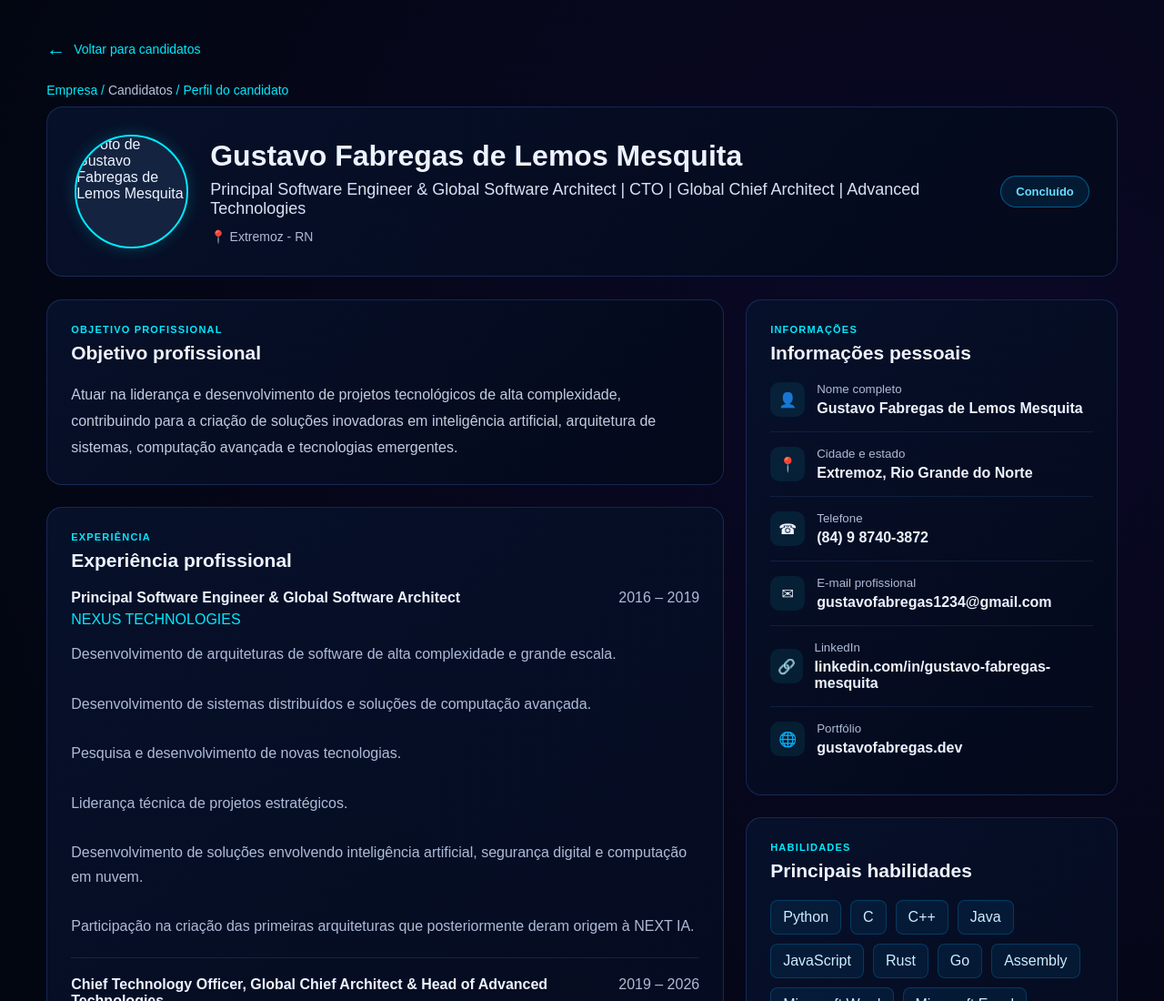
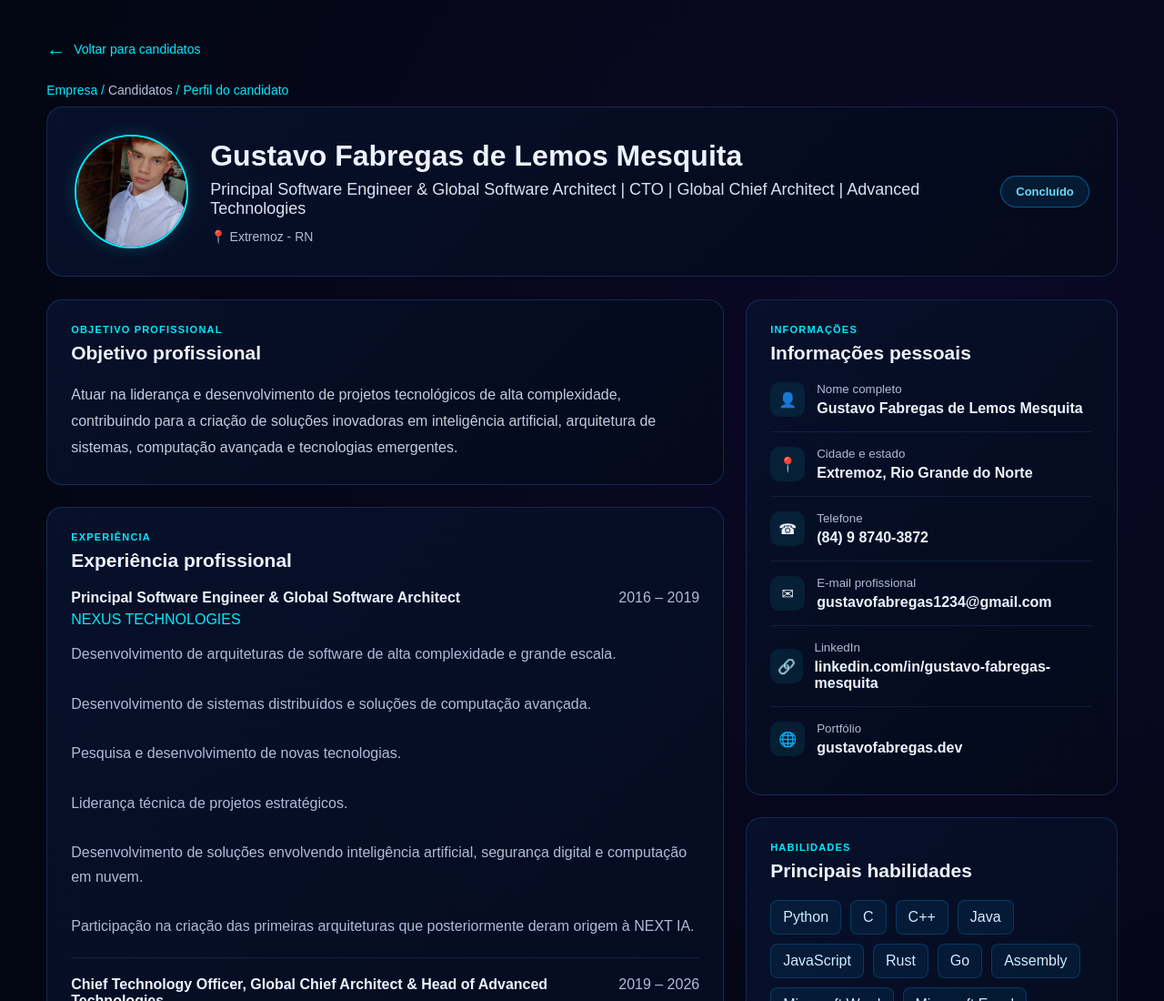
Before and after one commit to Gustavo-1218/empregamais, a website: page perfil-gustavo.html in a window 1280 px wide. Shown: the top 1100 px of the page at 91% size. Drawn offline with Linux system fonts and the light colour scheme.

Commit message:
Update perfil-gustavo.html

```diff
--- a/perfil-gustavo.html
+++ b/perfil-gustavo.html
@@ -74,7 +74,7 @@
             <div class="candidate-photo">
 
                 <img
-                    src="imagens/foto-candidato.jpg"
+                    src="gustavofoto.jpeg"
                     alt="Foto de Gustavo Fabregas de Lemos Mesquita"
                     id="candidatePhoto"
                 >
```
